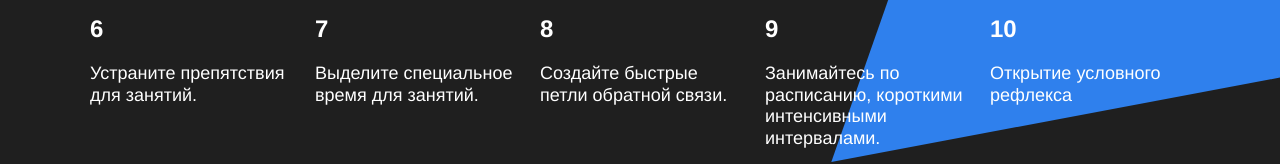
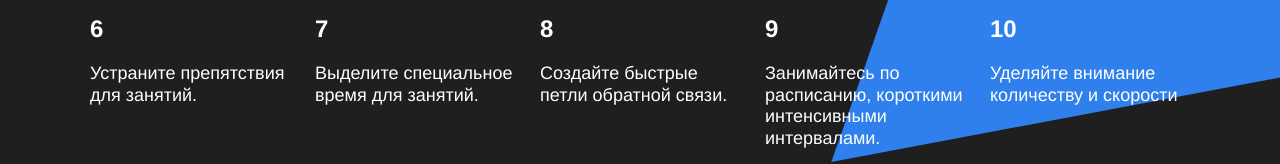
Before and after one commit to garbolovo/how-to-learn, a plain HTML site: page index.html in a window 1280 px wide. Shown: the part 3367-3531 px from the top of the page. Drawn offline with Linux system fonts and the light colour scheme.

Commit message:
triangle 10

```diff
--- a/index.html
+++ b/index.html
@@ -163,7 +163,7 @@
           </div>
           <div class="table__cell table__cell_theme_dark">
             <h3 class="table__heading table__heading_theme_dark">10</h3>
-            <p class="table__text table__text_theme_dark">Открытие условного рефлекса</p>
+            <p class="table__text table__text_theme_dark">Уделяйте внимание количеству и скорости</p>
           </div>
         </div>
 
```
